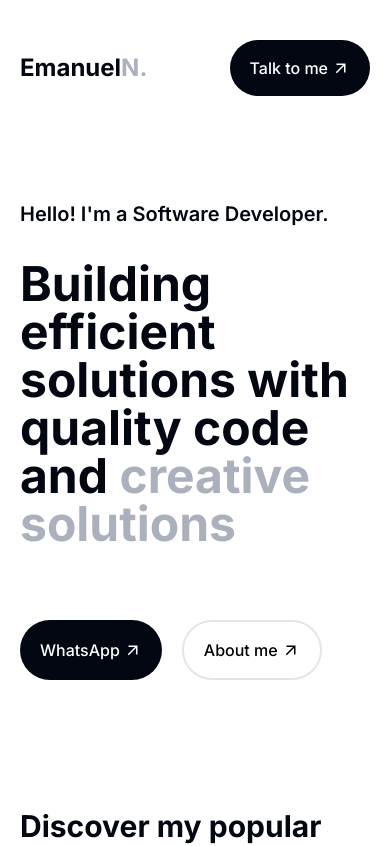
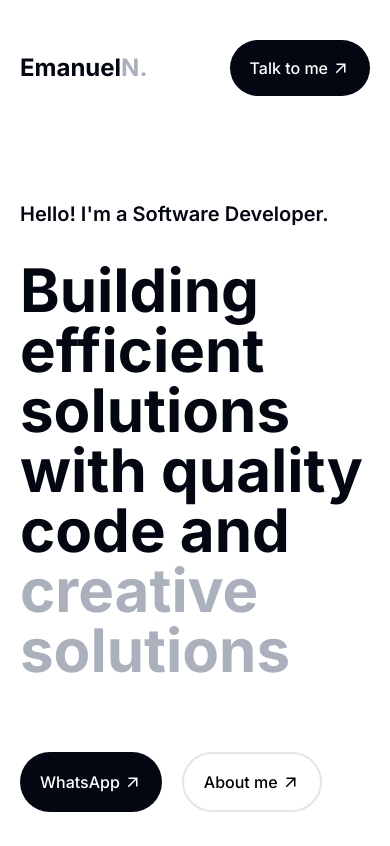
Before and after one commit to emanuelnakeng/portfolio, a React (Create React App) app: page / in a window 390 px wide. Shown: the top 846 px of the page. Built offline with nearby package versions, Linux system fonts and the light colour scheme.

Commit message:
Fixed bold heading size

```diff
--- a/src/pages/Home.js
+++ b/src/pages/Home.js
@@ -19,7 +19,7 @@ function Home() {
 				<h3 className='text-xl font-semibold text-dark-clr'>
 					Hello! I'm a Software Developer.
 				</h3>
-				<h1 className='font-bold text-5xl sm:text-8xl text-dark-clr lg:w-11/12'>
+				<h1 className='font-bold text-6xl sm:text-8xl text-dark-clr lg:w-11/12'>
 					Building efficient solutions with quality code and{' '}
 					<span className='text-light-clr'>creative solutions</span>
 				</h1>
```
